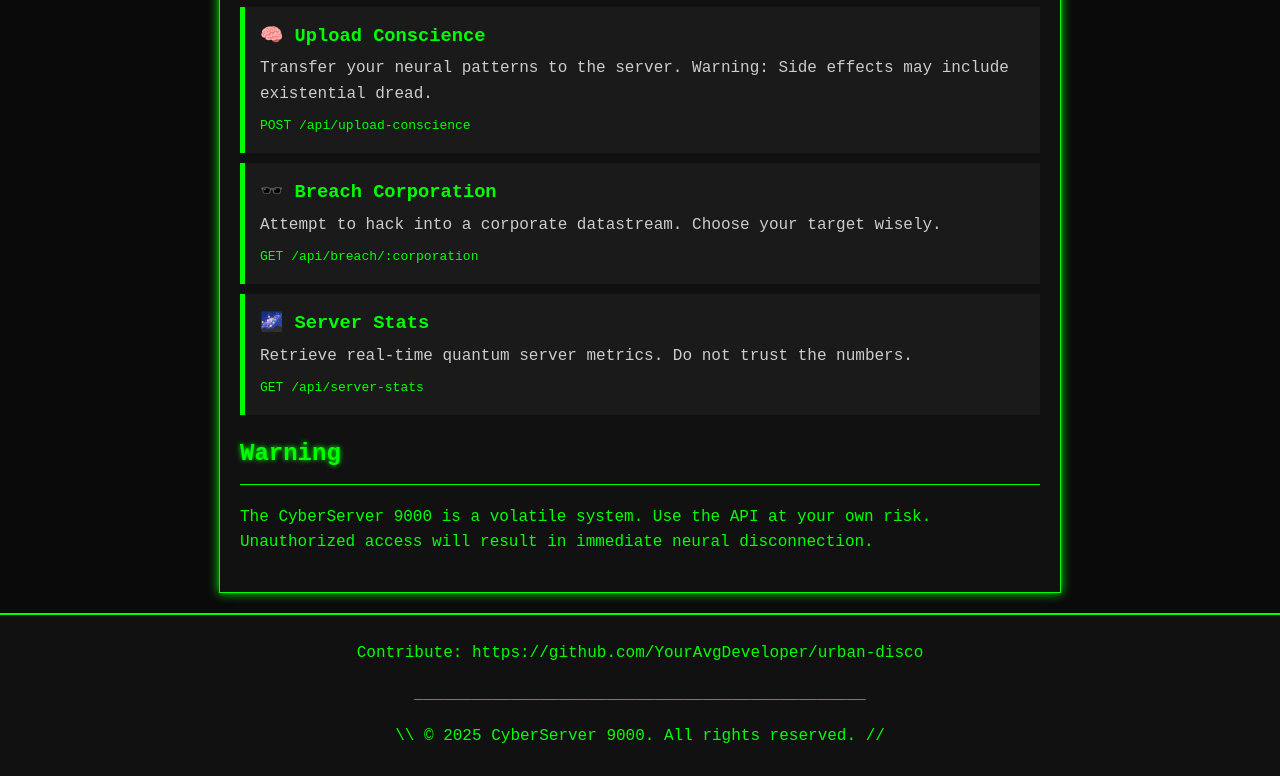
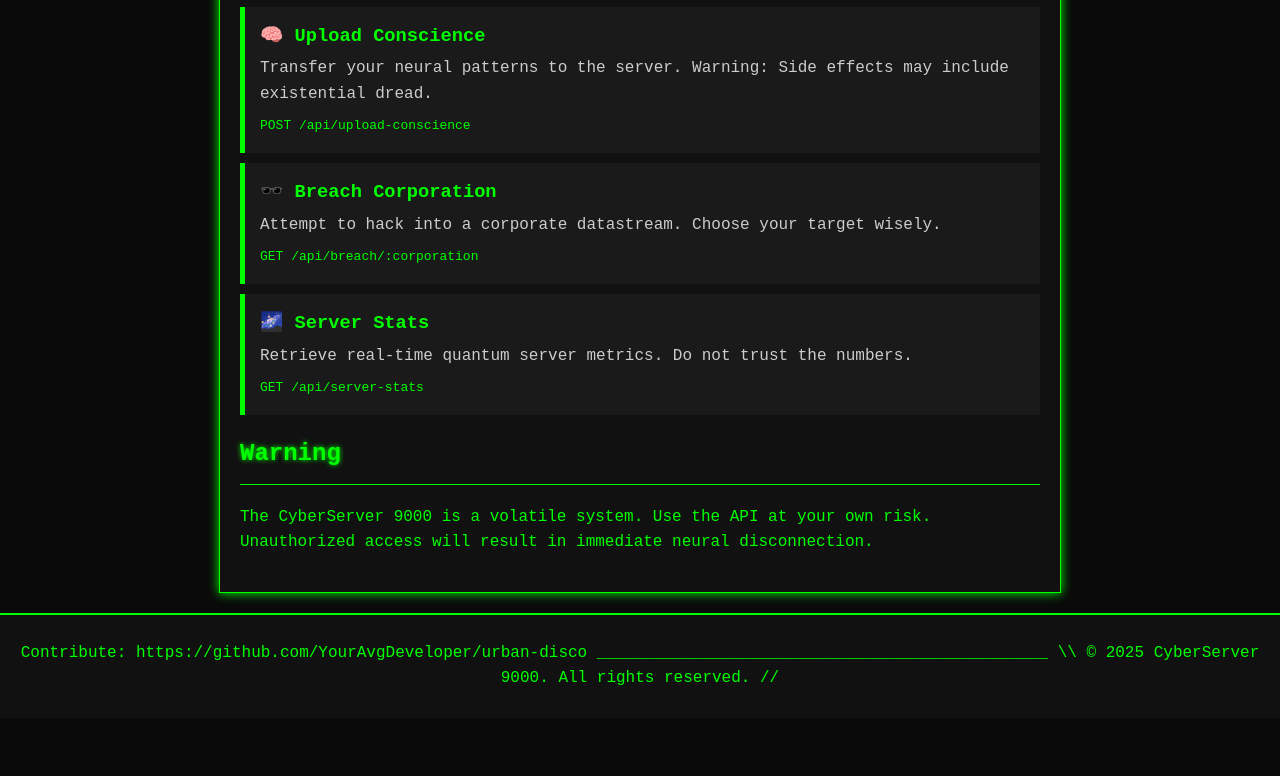
Before and after one commit to YourAvgDeveloper/urban-disco, a website: page public/index.html in a window 1280 px wide. Shown: the part 610-1386 px from the top of the page. After the commit the page ends 1328 px from the top, so only its background shows below. Drawn offline with Linux system fonts and the light colour scheme.

Commit message:
Update index.html

```diff
--- a/public/index.html
+++ b/public/index.html
@@ -113,8 +113,8 @@
 
   <footer>
     <p>  Contribute: https://github.com/YourAvgDeveloper/urban-disco
-    <p>   _______________________________________________ </p>
-    <p> \\ © 2025 CyberServer 9000. All rights reserved. // </p>
+      _______________________________________________
+    \\ © 2025 CyberServer 9000. All rights reserved. // </p>
   </footer>
 </body>
 </html>
```
